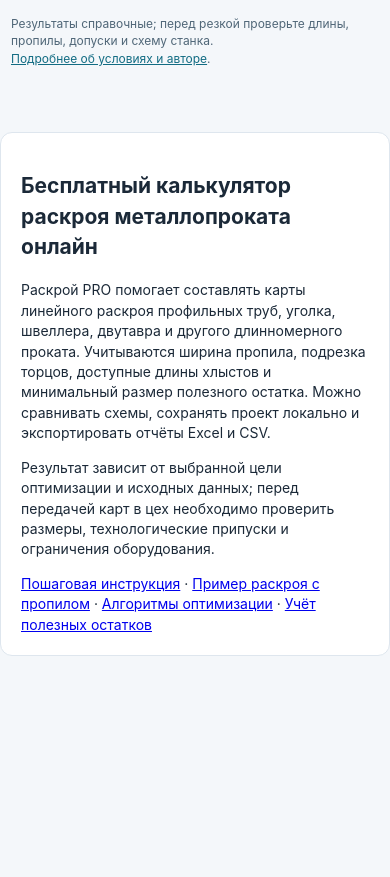
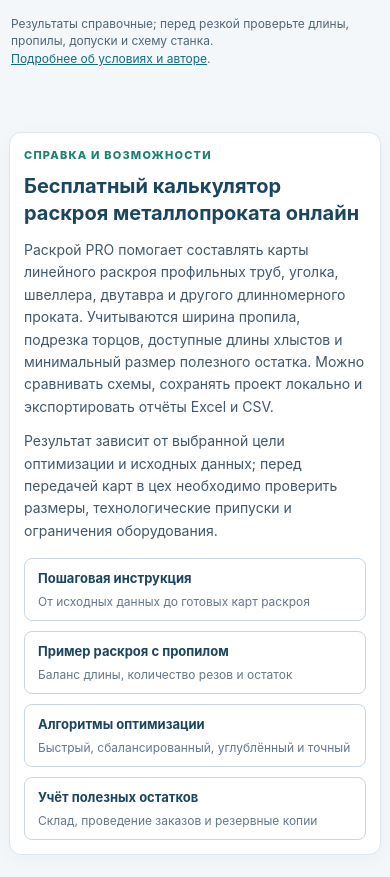
Before and after one commit to kappamaag-crypto/RaskroyPRO, a plain HTML site: page index.html in a window 390 px wide. Shown: the part 4442-5319 px from the top of the page. Before the commit the page ends 5122 px from the top, so only its background shows below. Drawn offline with Linux system fonts and the light colour scheme.

Commit message:
style: make homepage SEO guide a native Raskroy PRO panel with responsive cards

```diff
--- a/index.html
+++ b/index.html
@@ -82,6 +82,7 @@ dialog{max-width:min(800px,94vw);width:800px;border:1px solid #cfdee8;box-shadow
 .algorithm-help p{margin:10px 0 0;line-height:1.55;font-size:12px}
 @media(max-width:900px){.stock-table{min-width:800px}}
 </style>
+<link rel="stylesheet" href="/css/seo-pages.css">
 </head>
 <body>
 <header><div class="kicker">ПРОИЗВОДСТВЕННЫЙ КАЛЬКУЛЯТОР • ОНЛАЙН</div><h1>Онлайн-калькулятор раскроя металлопроката — Раскрой PRO</h1><p class="smallprint" style="color:#bfd1df">Версия 5.3.2 · металлоконструкции</p><p>Профильные трубы · уголок · швеллер · двутавр · арматура · линейный прокат · и других длинномерных материалов</p></header>
@@ -1231,6 +1232,17 @@ if(state.lastBookedReport&&state.lastBookedReport.orderKey===orderKey()){
  catch(e){calculate();}
 }else calculate();
 </script>
-<section aria-labelledby="seo-about-heading" style="max-width:1380px;margin:0 auto 24px;padding:20px;background:#fff;border:1px solid #dee6ee;border-radius:12px"><h2 id="seo-about-heading">Бесплатный калькулятор раскроя металлопроката онлайн</h2><p>Раскрой PRO помогает составлять карты линейного раскроя профильных труб, уголка, швеллера, двутавра и другого длинномерного проката. Учитываются ширина пропила, подрезка торцов, доступные длины хлыстов и минимальный размер полезного остатка. Можно сравнивать схемы, сохранять проект локально и экспортировать отчёты Excel и CSV.</p><p>Результат зависит от выбранной цели оптимизации и исходных данных; перед передачей карт в цех необходимо проверить размеры, технологические припуски и ограничения оборудования.</p><nav aria-label="Информация о раскрое"><a href="/instrukciya.html">Пошаговая инструкция</a> · <a href="/primer-raskroya.html">Пример раскроя с пропилом</a> · <a href="/algoritmy.html">Алгоритмы оптимизации</a> · <a href="/uchet-ostatkov.html">Учёт полезных остатков</a></nav></section>
+<section class="panel seo-overview" aria-labelledby="seo-about-heading">
+  <p class="seo-eyebrow">СПРАВКА И ВОЗМОЖНОСТИ</p>
+  <h2 id="seo-about-heading">Бесплатный калькулятор раскроя металлопроката онлайн</h2>
+  <p>Раскрой PRO помогает составлять карты линейного раскроя профильных труб, уголка, швеллера, двутавра и другого длинномерного проката. Учитываются ширина пропила, подрезка торцов, доступные длины хлыстов и минимальный размер полезного остатка. Можно сравнивать схемы, сохранять проект локально и экспортировать отчёты Excel и CSV.</p>
+  <p>Результат зависит от выбранной цели оптимизации и исходных данных; перед передачей карт в цех необходимо проверить размеры, технологические припуски и ограничения оборудования.</p>
+  <nav class="seo-links" aria-label="Справочные материалы о раскрое">
+    <a class="seo-link" href="/instrukciya.html"><strong>Пошаговая инструкция</strong><span>От исходных данных до готовых карт раскроя</span></a>
+    <a class="seo-link" href="/primer-raskroya.html"><strong>Пример раскроя с пропилом</strong><span>Баланс длины, количество резов и остаток</span></a>
+    <a class="seo-link" href="/algoritmy.html"><strong>Алгоритмы оптимизации</strong><span>Быстрый, сбалансированный, углублённый и точный</span></a>
+    <a class="seo-link" href="/uchet-ostatkov.html"><strong>Учёт полезных остатков</strong><span>Склад, проведение заказов и резервные копии</span></a>
+  </nav>
+</section>
 </body>
 </html>
```
